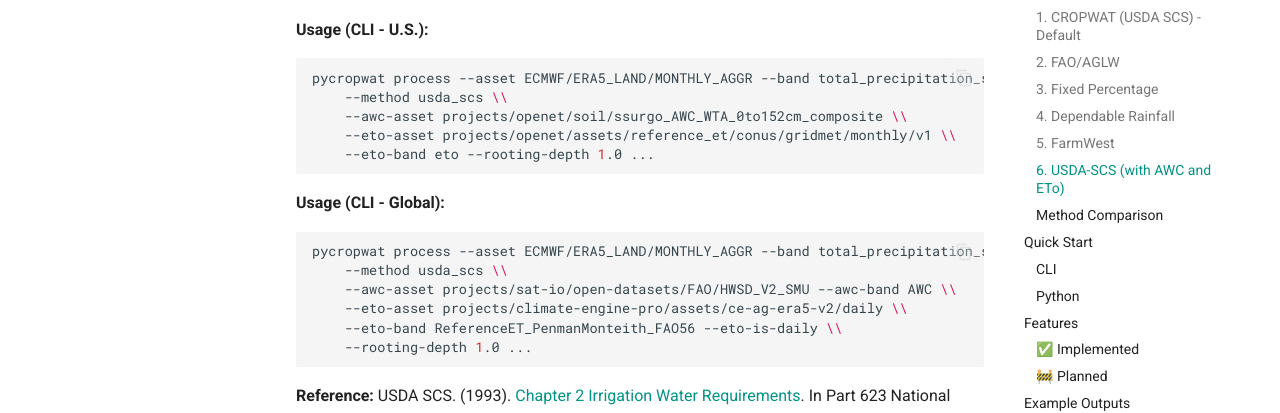
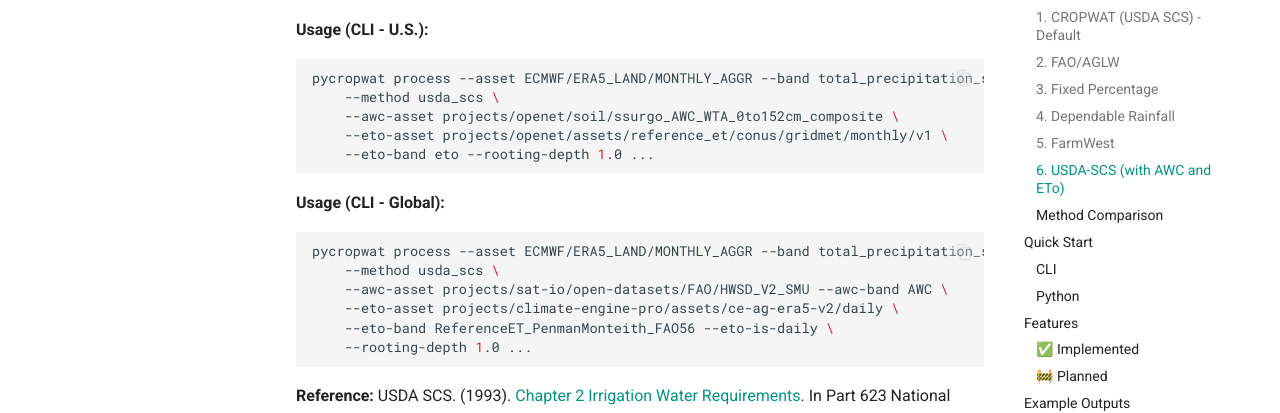
Before and after one commit to montimaj/pyCropWat, an MkDocs documentation site: the page built from docs/index.md, in a window 1280 px wide and 900 px high, scrolled down 3873 px. Shown: the part 172-585 px from the top of the window. Built offline with MkDocs 1.6.1 and Material for MkDocs 9.7.7, drawn with Linux system fonts in a browser that asks for light colours; comment, search, counter and statistics services are not loaded.

Commit message:
Fix docs

````diff
--- a/docs/index.md
+++ b/docs/index.md
@@ -148,20 +148,20 @@ The USDA Soil Conservation Service method that accounts for soil water holding c
 
 **Usage (CLI - U.S.):**
 ```bash
-pycropwat process --asset ECMWF/ERA5_LAND/MONTHLY_AGGR --band total_precipitation_sum \\
-    --method usda_scs \\
-    --awc-asset projects/openet/soil/ssurgo_AWC_WTA_0to152cm_composite \\
-    --eto-asset projects/openet/assets/reference_et/conus/gridmet/monthly/v1 \\
+pycropwat process --asset ECMWF/ERA5_LAND/MONTHLY_AGGR --band total_precipitation_sum \
+    --method usda_scs \
+    --awc-asset projects/openet/soil/ssurgo_AWC_WTA_0to152cm_composite \
+    --eto-asset projects/openet/assets/reference_et/conus/gridmet/monthly/v1 \
     --eto-band eto --rooting-depth 1.0 ...
 ```
 
 **Usage (CLI - Global):**
 ```bash
-pycropwat process --asset ECMWF/ERA5_LAND/MONTHLY_AGGR --band total_precipitation_sum \\
-    --method usda_scs \\
-    --awc-asset projects/sat-io/open-datasets/FAO/HWSD_V2_SMU --awc-band AWC \\
-    --eto-asset projects/climate-engine-pro/assets/ce-ag-era5-v2/daily \\
-    --eto-band ReferenceET_PenmanMonteith_FAO56 --eto-is-daily \\
+pycropwat process --asset ECMWF/ERA5_LAND/MONTHLY_AGGR --band total_precipitation_sum \
+    --method usda_scs \
+    --awc-asset projects/sat-io/open-datasets/FAO/HWSD_V2_SMU --awc-band AWC \
+    --eto-asset projects/climate-engine-pro/assets/ce-ag-era5-v2/daily \
+    --eto-band ReferenceET_PenmanMonteith_FAO56 --eto-is-daily \
     --rooting-depth 1.0 ...
 ```
 
````
